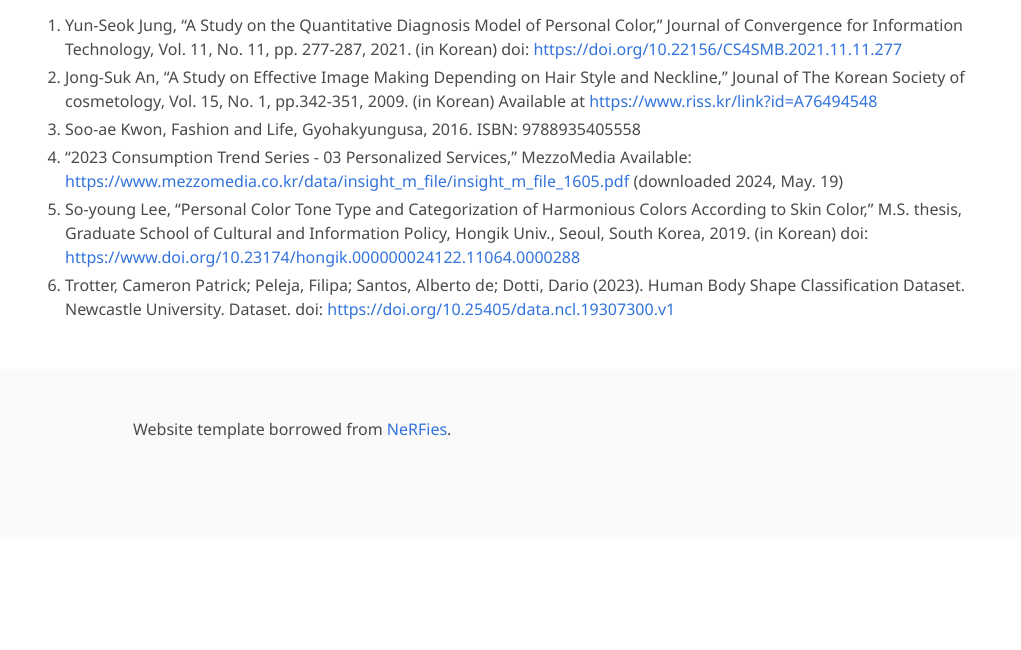
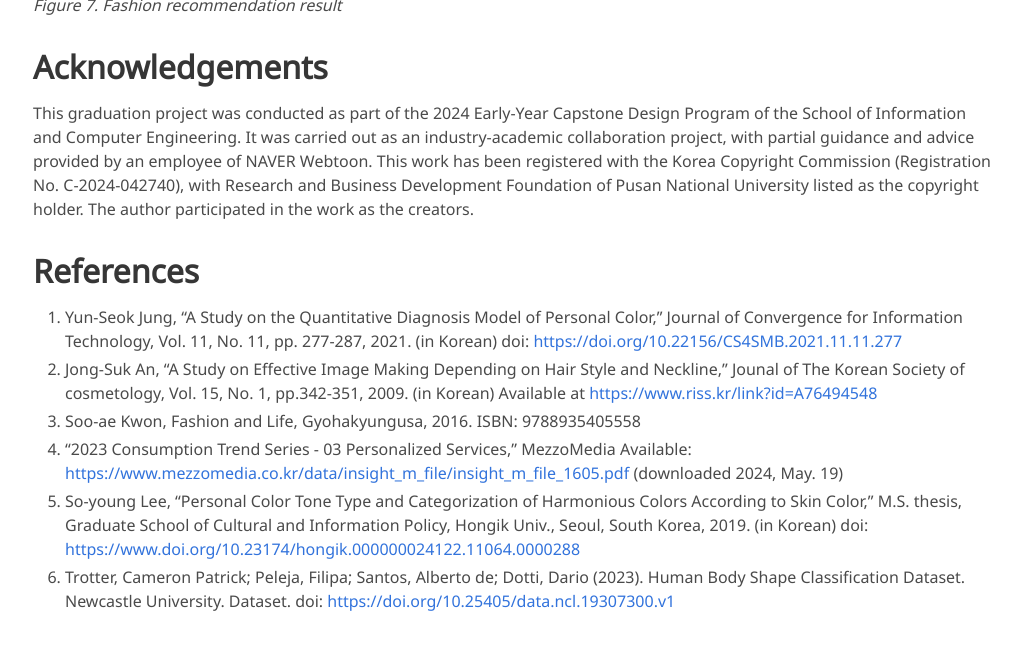
Before and after one commit to minchoCoin/capstone-team-24-page, a Jekyll site: the page built from index.md, in a window 1280 px wide and 900 px high, scrolled down 6217 px, cut to the strip 215-865 px from the top of the window. Shown: the whole strip, without its empty margins (127-1148 px from the left). Built offline with Jekyll 4.4.1, drawn with Linux system fonts in a browser that asks for light colours; some web fonts are replaced; before the commit the page ends 6969 px from its top, so only the background shows below that; some of the changed text lies outside the part shown.

Commit message:
Update index.md

```diff
--- a/index.md
+++ b/index.md
@@ -54,14 +54,14 @@ Future enhancements include expanding the dataset, incorporating real-time trend
 
 # Data
 - [fashion preferences and recommendation data by year](https://aihub.or.kr/aihubdata/data/view.do?dataSetSn=71446)
-
+    - This data is the outcome of a project by the National Information Society Agency (NIA) of Korea.
 - [K-Fashion](https://www.aihub.or.kr/aihubdata/data/view.do?currMenu=115&topMenu=100&aihubDataSe=data&dataSetSn=51)
-
+    - This data is the outcome of a project by the National Information Society Agency (NIA) of Korea.
 - [Face Shape dataset](https://www.kaggle.com/datasets/niten19/face-shape-dataset)
 - [Human Body classification dataset](https://doi.org/10.25405/data.ncl.19307300.v1)
 
 - [Korean bodyshape data](https://sizekorea.kr/human-info/body-shape-class/age-gender-body)
-
+    - This data is the outcome of a project by Korean Agency for Technology and Standards (KATS), Ministry of Trade, Industry and Energy (MOTIE) of Korea.
 # Tables
 
 |               | man dataset | woman dataset |
@@ -100,6 +100,10 @@ Future enhancements include expanding the dataset, incorporating real-time trend
 
 *Figure 7. Fashion recommendation result*
 
+# Acknowledgements
+This graduation project was conducted as part of the 2024 Early-Year Capstone Design Program of the School of Information and Computer Engineering. It was carried out as an industry-academic collaboration project, with partial guidance and advice provided by an employee of NAVER Webtoon. This work has been registered with the Korea Copyright Commission (Registration No. C-2024-042740), with  Research and Business Development Foundation of Pusan National University listed as the copyright holder. The author participated in the work as the creators.
+
+
 # References
 1. Yun-Seok Jung, “A Study on the Quantitative Diagnosis Model of Personal
 Color,” Journal of Convergence for Information Technology, Vol. 11, No. 11, pp.
```
